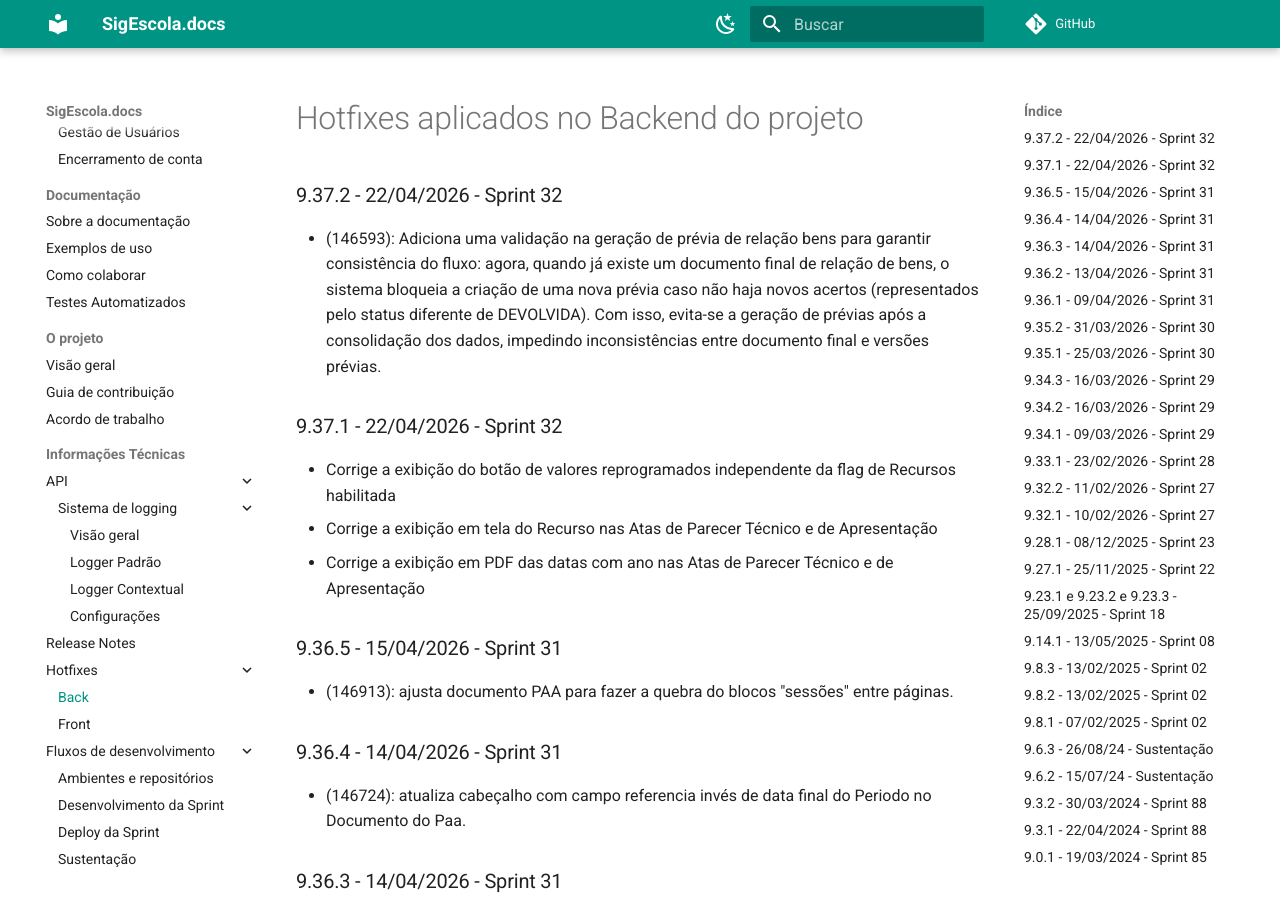
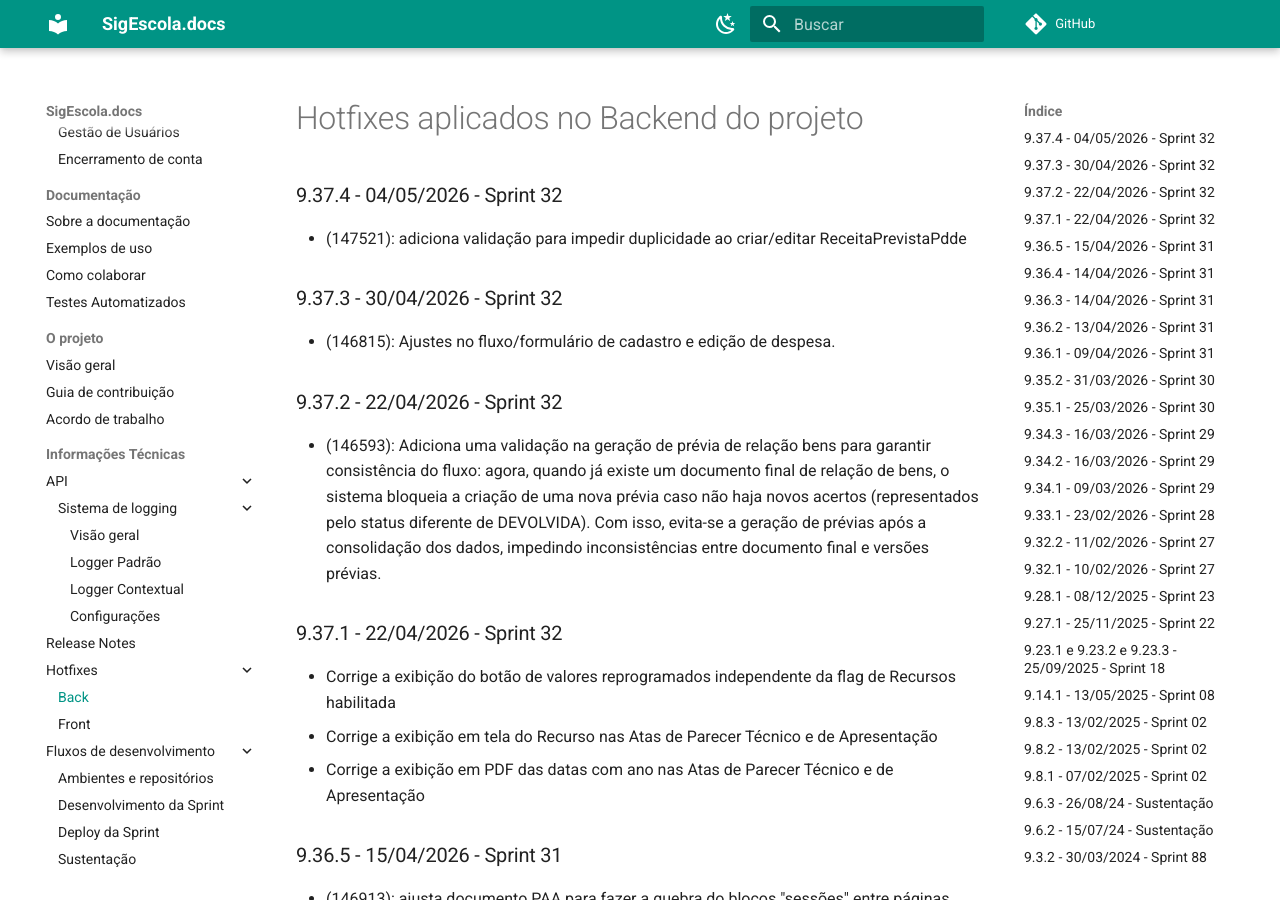
Before and after one commit to prefeiturasp/SME-PTRF-Docs, an MkDocs documentation site: the page built from docs/projeto/hotfixes_back.md, in a window 1280 px wide and 900 px high. Built offline with MkDocs 1.6.1 and Material for MkDocs 9.7.7, drawn with Linux system fonts in a browser that asks for light colours; comment, search, counter and statistics services are not loaded.

Commit message:
Add hotfixes for backend project updates

```diff
--- a/docs/projeto/hotfixes_back.md
+++ b/docs/projeto/hotfixes_back.md
@@ -1,4 +1,10 @@
 # Hotfixes aplicados no Backend do projeto
+
+### 9.37.4 - 04/05/2026 - Sprint 32
+- (147521): adiciona validação para impedir duplicidade ao criar/editar ReceitaPrevistaPdde
+
+### 9.37.3 - 30/04/2026 - Sprint 32
+- (146815): Ajustes no fluxo/formulário de cadastro e edição de despesa.
 
 ### 9.37.2 - 22/04/2026 - Sprint 32
 - (146593): Adiciona uma validação na geração de prévia de relação bens para garantir consistência do fluxo: agora, quando já existe um documento final de relação de bens, o sistema bloqueia a criação de uma nova prévia caso não haja novos acertos (representados pelo status diferente de DEVOLVIDA). Com isso, evita-se a geração de prévias após a consolidação dos dados, impedindo inconsistências entre documento final e versões prévias.
```
